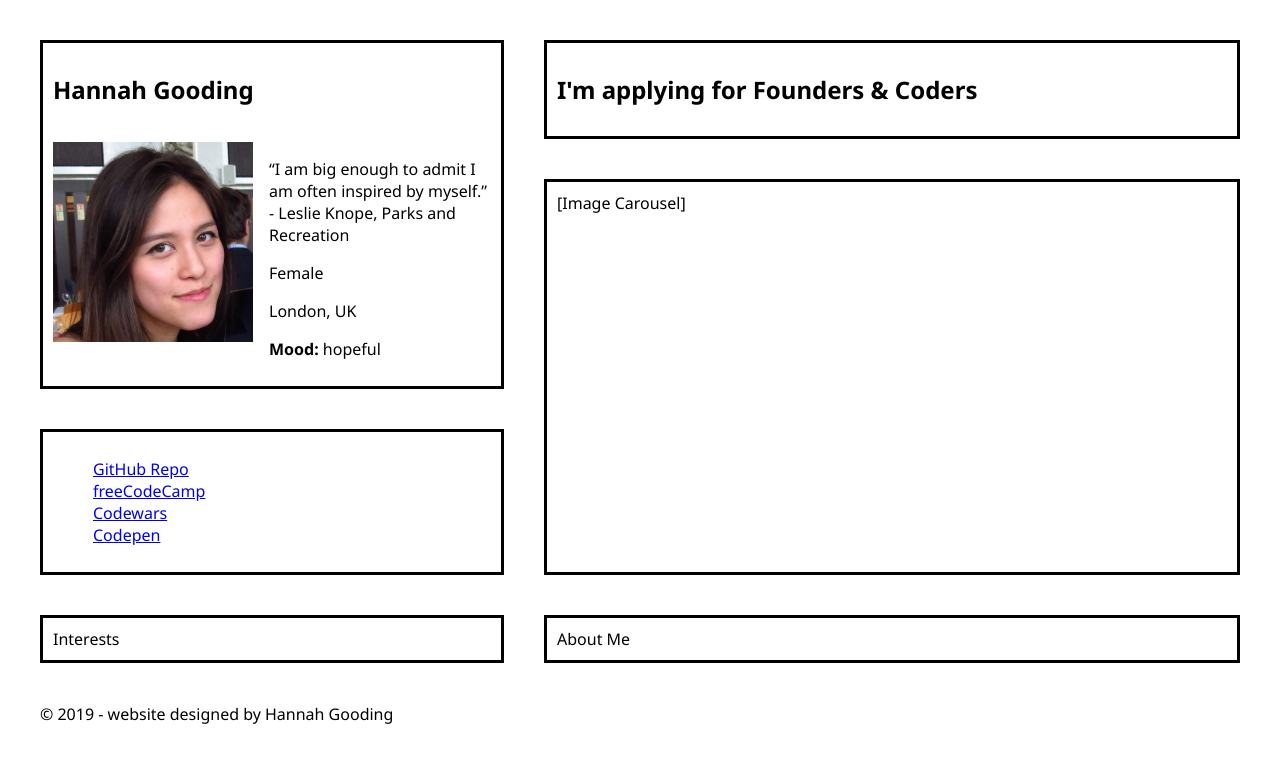
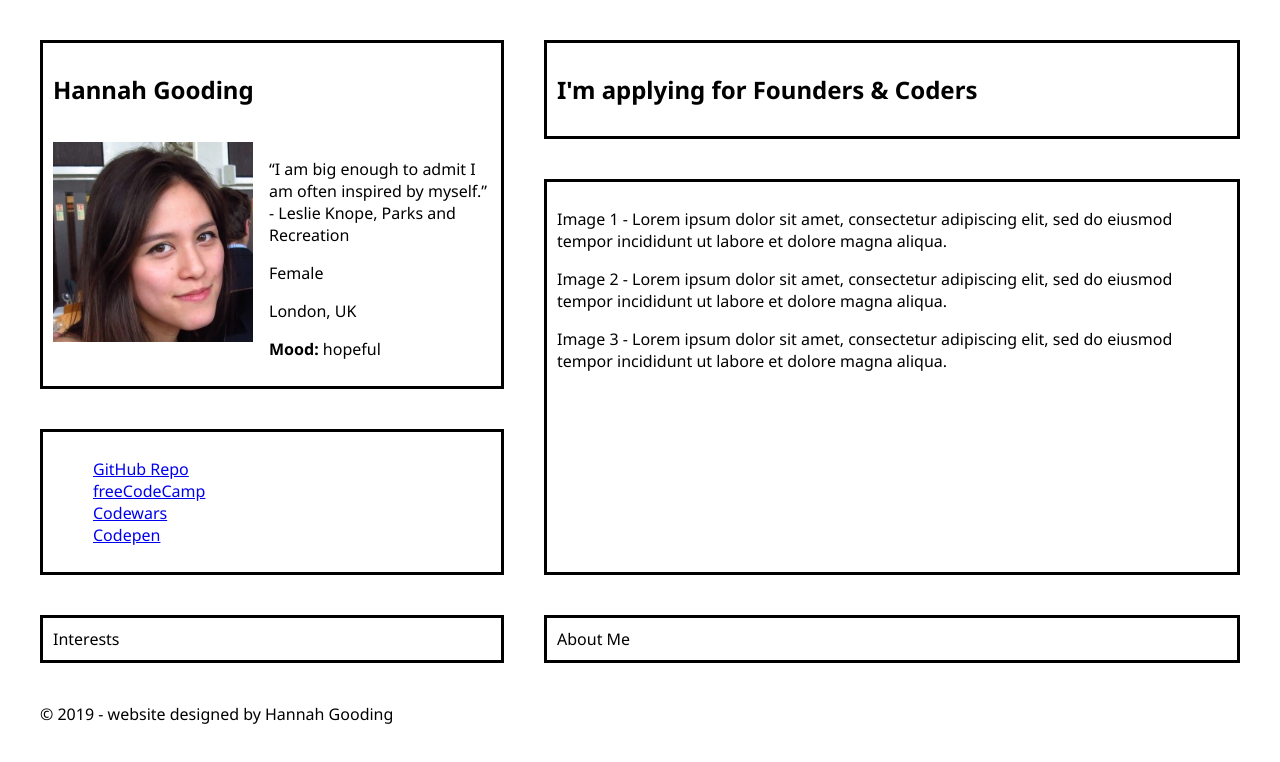
Before and after one commit to hannahgooding/foundersandcoders, a plain HTML site: page index.html in a window 1280 px wide. Drawn offline with Linux system fonts and the light colour scheme.

Commit message:
Adding image carousel components
- Adding html elements for image carousel

```diff
--- a/index.html
+++ b/index.html
@@ -37,7 +37,36 @@
       </section>
 
       <section class="image-carousel">
-        [Image Carousel]
+        <div class="carousel">
+          <div class="image-list">
+
+            <div class="image current">
+              <div class="caption">
+                <p>Image 1 - Lorem ipsum dolor sit amet, consectetur adipiscing elit, sed do eiusmod tempor incididunt ut labore et dolore magna aliqua.</p>
+              </div>
+            </div>
+
+            <div class="image">
+              <div class="caption">
+                <p>Image 2 - Lorem ipsum dolor sit amet, consectetur adipiscing elit, sed do eiusmod tempor incididunt ut labore et dolore magna aliqua.</p>
+              </div>
+            </div>
+
+            <div class="image">
+              <div class="caption">
+                <p>Image 3 - Lorem ipsum dolor sit amet, consectetur adipiscing elit, sed do eiusmod tempor incididunt ut labore et dolore magna aliqua.</p>
+              </div>
+            </div>
+
+          </div>
+
+          <div class="buttons">
+            <div id="arrow-left" class="button"></div>
+            <div id="arrow-right" class="button"></div>
+            <div id="play-button" class="button"></div>
+          </div>
+
+        </div>
       </section>
 
       <section class="interests">
```
